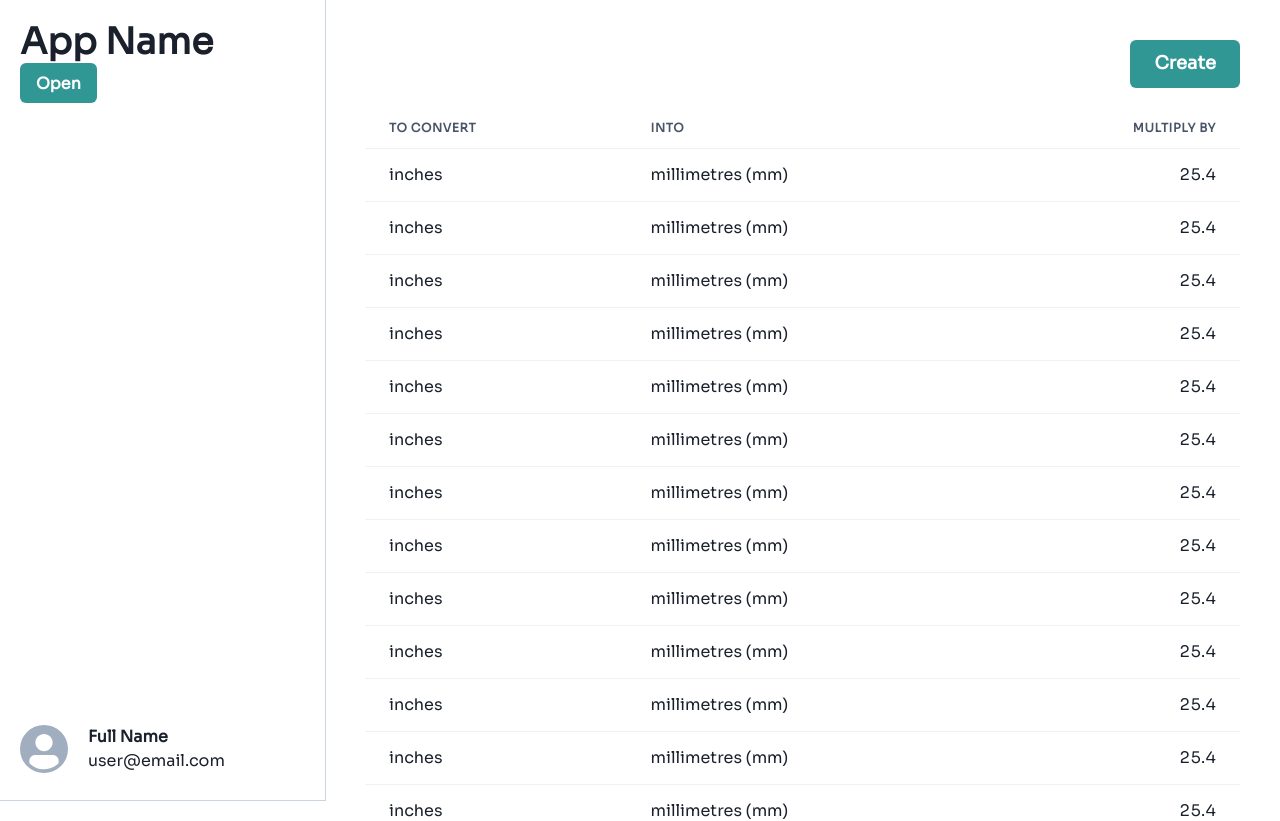
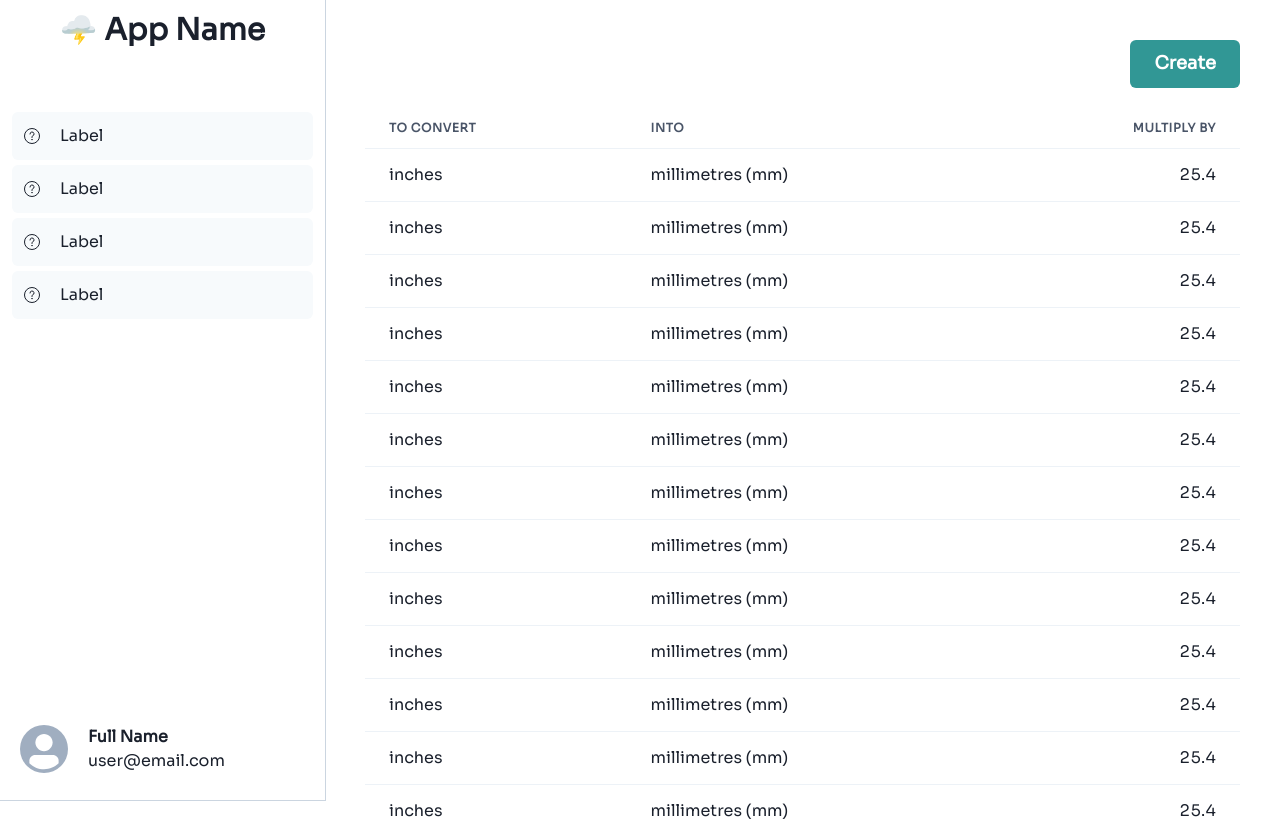
Before and after one commit to carlomigueldy/nextjs-chakra-ui-starter, a Next.js app: page / in a window 1280 px wide. Shown: the top 821 px of the page. Built offline with nearby package versions, Linux system fonts and the light colour scheme.

Commit message:
feat(AdminLayout): further styling applied on sidebar

```diff
--- a/layouts/AdminLayout.tsx
+++ b/layouts/AdminLayout.tsx
@@ -11,17 +11,43 @@ import {
   Avatar,
   Box,
   Button,
+  Center,
   Heading,
+  Icon,
   Input,
   Text,
   useDisclosure,
 } from "@chakra-ui/react";
-import React, { useEffect } from "react";
+import React from "react";
 import { useWindowSize } from "../hooks/useWindowSize";
 
 const DRAWER_WIDTH = "325px";
+const SIDEBAR_PADDING = "3";
+const SIDEBAR_LIST_TILE_MARGIN = "5px 0px 5px 0px";
+const APP_NAME = "🌩️ App Name";
 
-function AppDrawer() {
+function AdminLayout({ children }: { children: React.ReactNode }) {
+  return (
+    <>
+      <main
+        style={{
+          height: "100vh",
+          display: "flex",
+        }}
+      >
+        <_AppDrawer></_AppDrawer>
+
+        <Box marginLeft={DRAWER_WIDTH} width="100%" padding="10">
+          {children}
+        </Box>
+      </main>
+    </>
+  );
+}
+
+export default AdminLayout;
+
+function _AppDrawer() {
   const { isOpen, onOpen, onClose } = useDisclosure();
   const btnRef = React.useRef();
 
@@ -29,22 +55,31 @@ function AppDrawer() {
 
   return (
     <>
+      {/* <Button ref={btnRef} colorScheme="teal" onClick={onOpen}>
+        Open
+      </Button> */}
+
       <Box
         height="100%"
         width={DRAWER_WIDTH}
         bgColor="white"
-        padding="5"
+        padding={SIDEBAR_PADDING}
         outline="solid 1px"
         outlineColor="gray.300"
         position="fixed"
       >
-        <Heading>App Name</Heading>
+        <Center>
+          <Heading size="lg">{APP_NAME}</Heading>
+        </Center>
 
-        <Button ref={btnRef} colorScheme="teal" onClick={onOpen}>
-          Open
-        </Button>
+        <Box marginTop="16" />
 
-        <AppSidebarAvatar></AppSidebarAvatar>
+        <_SidebarListTile margin={SIDEBAR_LIST_TILE_MARGIN} />
+        <_SidebarListTile margin={SIDEBAR_LIST_TILE_MARGIN} />
+        <_SidebarListTile margin={SIDEBAR_LIST_TILE_MARGIN} />
+        <_SidebarListTile margin={SIDEBAR_LIST_TILE_MARGIN} />
+
+        <_AppSidebarAvatar></_AppSidebarAvatar>
       </Box>
 
       {/* The Drawer Component */}
@@ -77,7 +112,30 @@ function AppDrawer() {
   );
 }
 
-function AppSidebarAvatar() {
+function _SidebarListTile({ label = "Label", margin = null }) {
+  return (
+    <Box
+      backgroundColor="gray.50"
+      borderRadius="md"
+      padding="3"
+      display="flex"
+      cursor="pointer"
+      margin={margin}
+      _hover={{
+        color: "white",
+        backgroundColor: "teal.500",
+      }}
+    >
+      <Center>
+        <Icon />
+      </Center>
+      <Box width="5" />
+      <Text>{label}</Text>
+    </Box>
+  );
+}
+
+function _AppSidebarAvatar() {
   function onClickAvatarTile() {}
 
   return (
@@ -90,7 +148,7 @@ function AppSidebarAvatar() {
       right="2"
       cursor="pointer"
       borderRadius="md"
-      padding="3"
+      padding={SIDEBAR_PADDING}
       _hover={{
         color: "white",
         backgroundColor: "teal.500",
@@ -105,24 +163,3 @@ function AppSidebarAvatar() {
     </Box>
   );
 }
-
-function AdminLayout({ children }: { children: React.ReactNode }) {
-  return (
-    <>
-      <main
-        style={{
-          height: "100vh",
-          display: "flex",
-        }}
-      >
-        <AppDrawer></AppDrawer>
-
-        <Box marginLeft={DRAWER_WIDTH} width="100%" padding="10">
-          {children}
-        </Box>
-      </main>
-    </>
-  );
-}
-
-export default AdminLayout;
```
